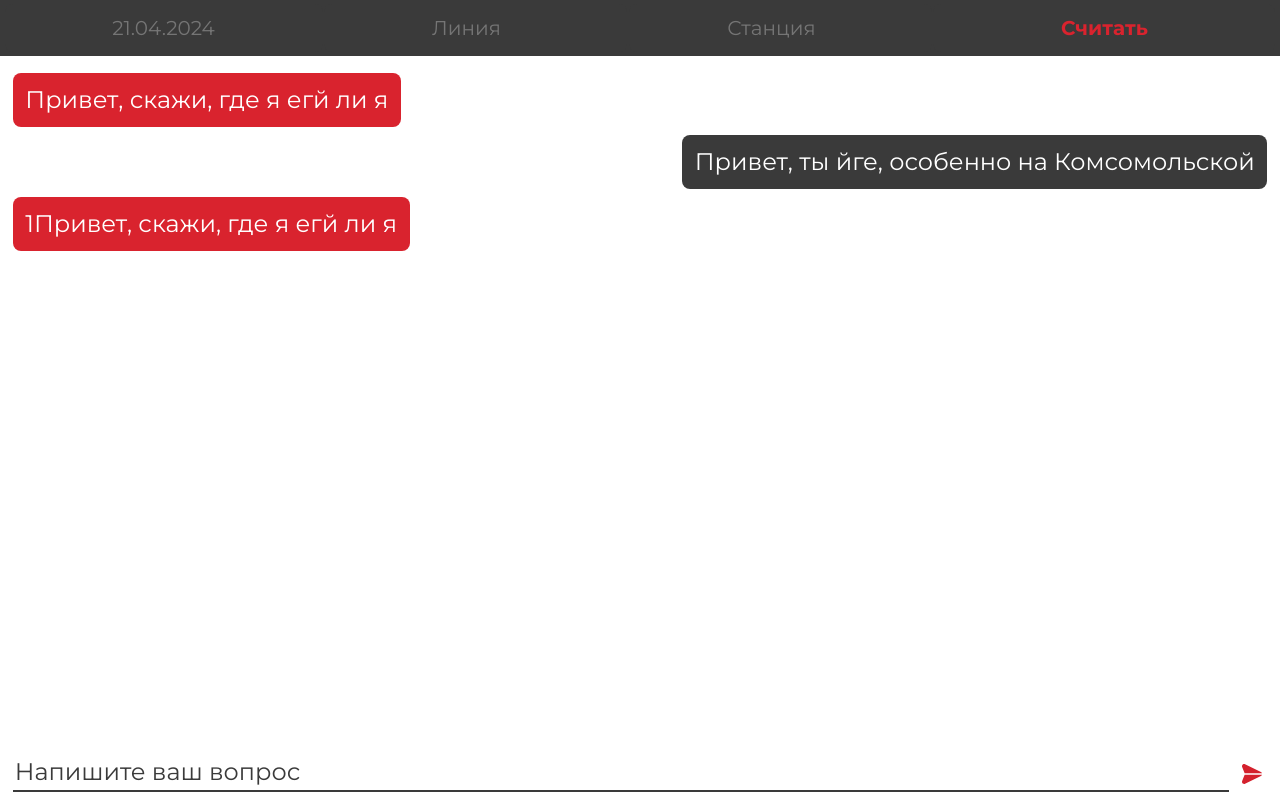
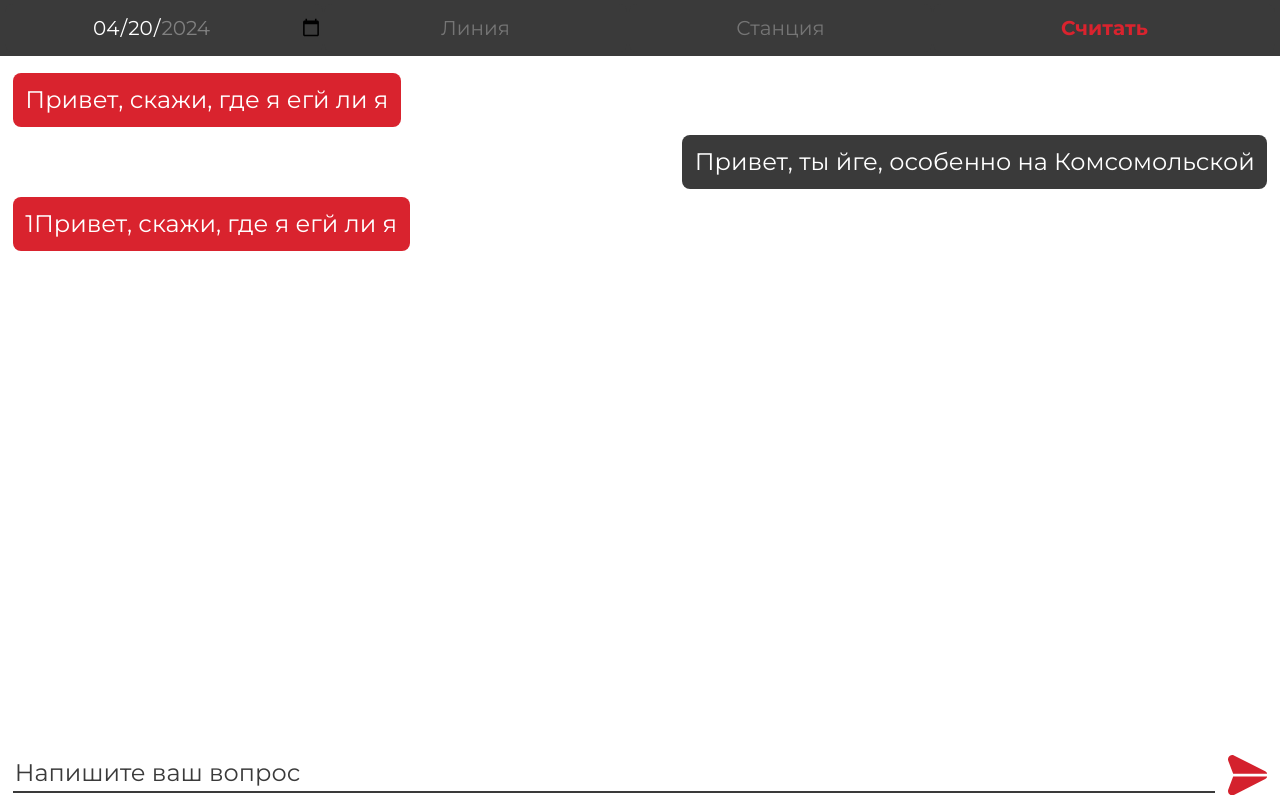
Before and after one commit to C0c0n4t/MosTrans, a Flask app: template frontend/templates/index.html in a window 1280 px wide. Run offline with Flask 3, Linux system fonts and the light colour scheme; the template is opened without the code that fills it, so the values that code supplies are empty; parts of the project's set-up code (start-up, migrations or seed data) failed here and were passed over.

Commit message:
website work

```diff
--- a/frontend/static/style.css
+++ b/frontend/static/style.css
@@ -2,6 +2,9 @@
   --theme-black: #3a3a3a;
 }
 
+input[type="search"]::-webkit-search-cancel-button {
+  display: none;
+}
 
 body {
   touch-action: manipulation;
@@ -15,7 +18,7 @@ body {
   overflow: hidden;
 }
 
-.selector__box {
+.sub__form {
   margin: auto;
 
   height: 7vh;
@@ -33,7 +36,6 @@ body {
 
   font-size: 2.5vh;
 }
-
 .date {
   all: unset;
 
@@ -179,9 +181,11 @@ body {
 .send {
   margin-inline: 1%;
   margin-top: .4vh;
-  width: 2.5vh;
+  width: 5vh;
+  border: 0;
 
   aspect-ratio: 1/1;
+  background: none;
   background-image: url('../static/send.svg');
   background-size: cover;
   background-repeat: no-repeat;
--- a/frontend/templates/index.html
+++ b/frontend/templates/index.html
@@ -13,25 +13,20 @@
   <body>
     <!-- <script src="./index.js"></script> -->
     <script>
-    const countButton = document.querySelectorAll('.count');
     const data = {{data|tojson}};
+    </script>
+    <div>
+      <!-- <input class="date" placeholder="21.04.2024"></input> -->
+      <form action="#" method="get" enctype="multipart/form-data" class="sub__form">
+        <input type="date" class="date" name="date" value="2024-04-20" min="2024-01-01" max="2024-04-03" />
 
-    // используем метод addEventListener
-    countButton.addEventListener('click', function() {
-        console.log(data);
-    })
+        <input placeholder="Линия" type="search" list="lines" class="sub_but">
+        <datalist id="lines"></datalist>
 
-    </script>
-    <div class="selector__box">
-      <input class="date" placeholder="21.04.2024"></input>
-
-      <input placeholder="Линия" type="search" list="lines" class="sub_but">
-      <datalist id="lines"></datalist>
-
-      <input placeholder="Станция" type="search" list="stations" class="sub_but">
-      <datalist id="stations"></datalist>
-      <button type="submit" method="GET" class="count">Считать</button>
-
+        <input placeholder="Станция" name="station_name" type="search" list="stations" class="sub_but">
+        <datalist id="stations"></datalist>
+        <button type="submit" formmethod="get" class="count">Считать</button>
+      </form>
       <script>
         window.onload = function() {
         var stations_opt=''; // variable to store the options
@@ -83,9 +78,9 @@
       <div class="answer">{{answer}}</div>
       {% endif %}
     </div>
-    <div class="input__box">
-      <input class="input__field" placeholder="Напишите ваш вопрос">
-      <div class="send"></div>
-    </div>
+    <form class="input__box" action="#" method="get" enctype="multipart/form-data">
+      <input class="input__field" name="text" placeholder="Напишите ваш вопрос">
+      <button type="submit" class="send" formmethod="get"></div>
+    </form>
   </body>
 </html>
```
